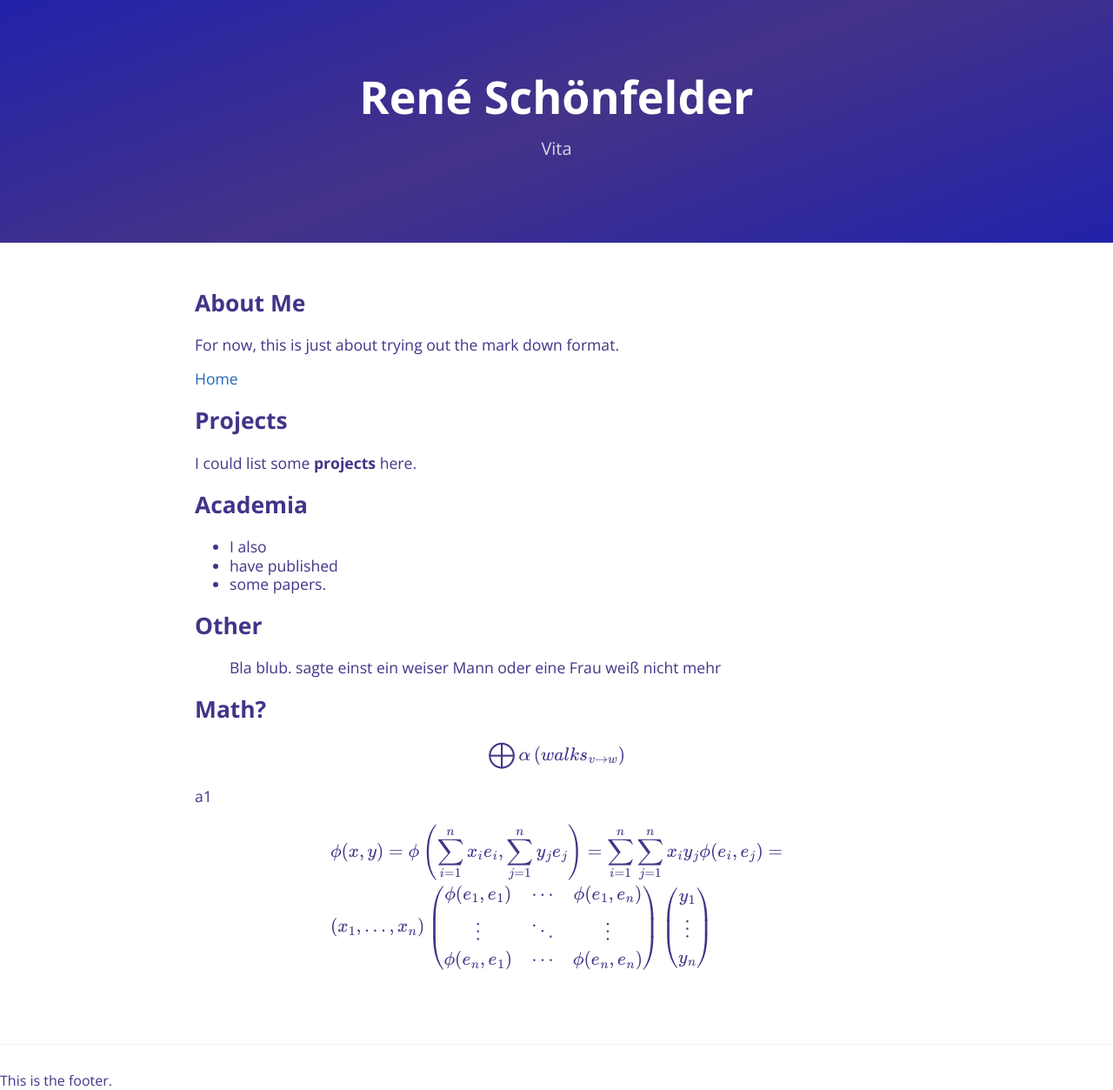
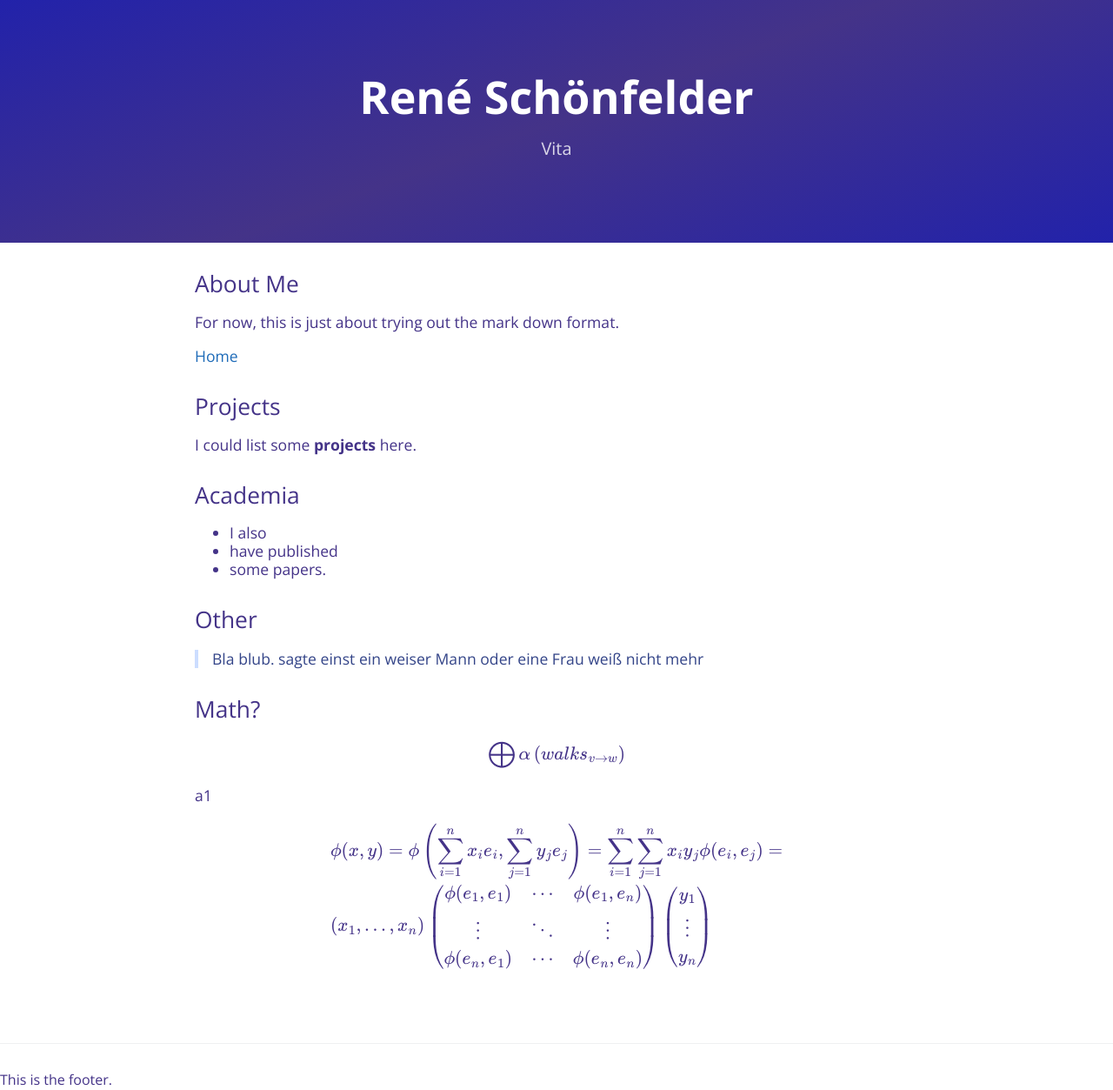
Before and after one commit to schoenfr/schoenfr.github.io, a Jekyll site: the page built from example.md, in a window 1280 px wide. Shown: the whole page at 87% size. Built offline with Jekyll 4.4.1, drawn with Linux system fonts in a browser that asks for light colours; formulas are drawn with MathJax 3.

Commit message:
main content scss

```diff
--- a/css/main.scss
+++ b/css/main.scss
@@ -27,6 +27,7 @@
 }
 
 .main-content {
+  @import "content";
 }
 
 
```
